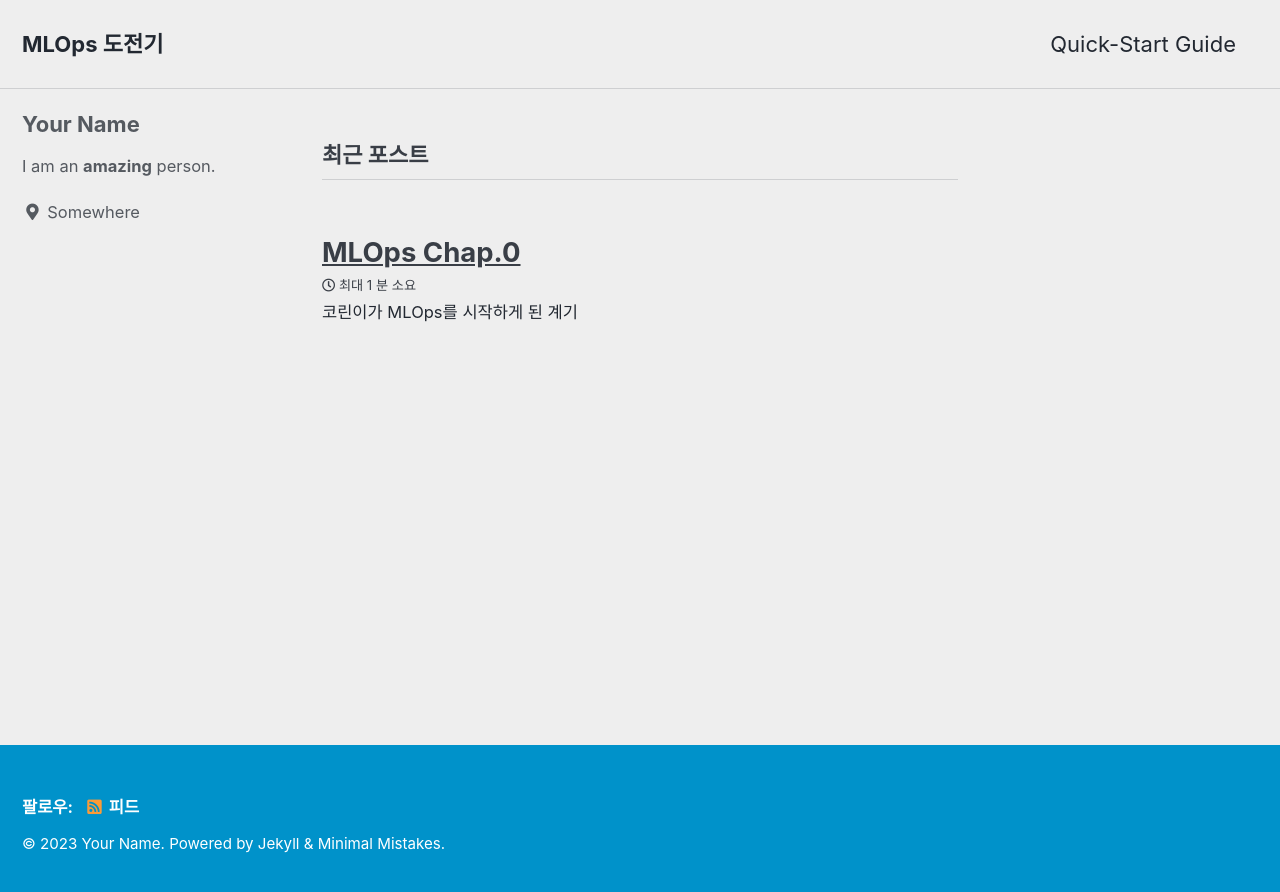
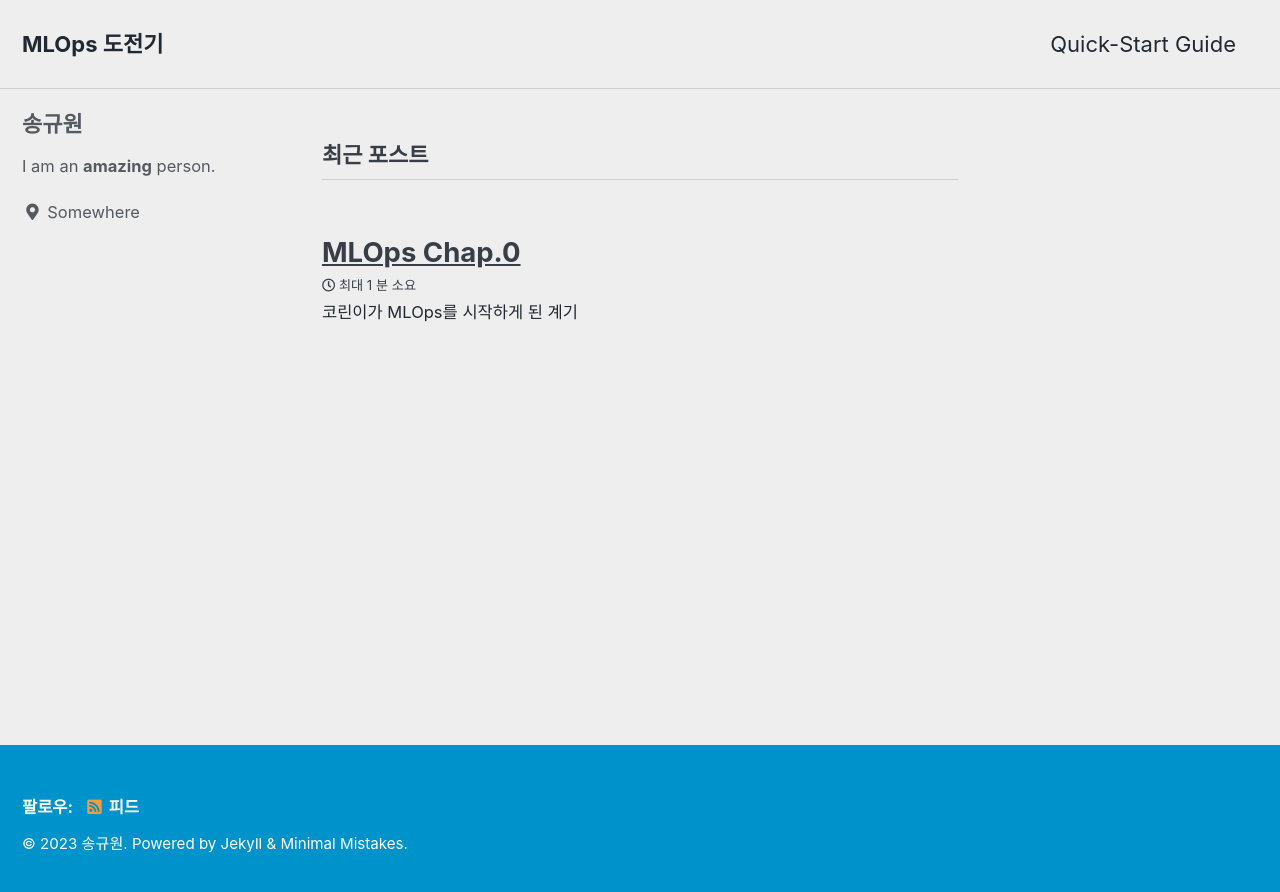
Before and after one commit to rbdenjs/rbdenjs.github.io, a Jekyll site: the page built from index.html, in a window 1280 px wide. Shown: the top 892 px of the page. Built offline with Jekyll 4.4.1, drawn with Linux system fonts in a browser that asks for light colours; cached includes are drawn as plain includes; the list of posts is cut into pages by our own code.

Commit message:
Update _config.yml

```diff
--- a/_config.yml
+++ b/_config.yml
@@ -19,7 +19,7 @@ locale                   : "ko-KR"
 title                    : "MLOps 도전기"
 title_separator          : "-"
 subtitle                 : # site tagline that appears below site title in masthead
-name                     : "Your Name"
+name                     : "송규원"
 description              : "An amazing website."
 url                      : # the base hostname & protocol for your site e.g. "https://mmistakes.github.io"
 baseurl                  : # the subpath of your site, e.g. "/blog"
@@ -104,7 +104,7 @@ analytics:
 
 # Site Author
 author:
-  name             : "Your Name"
+  name             : "송규원"
   avatar           : # path of avatar image, e.g. "/assets/images/bio-photo.jpg"
   bio              : "I am an **amazing** person."
   location         : "Somewhere"
```
